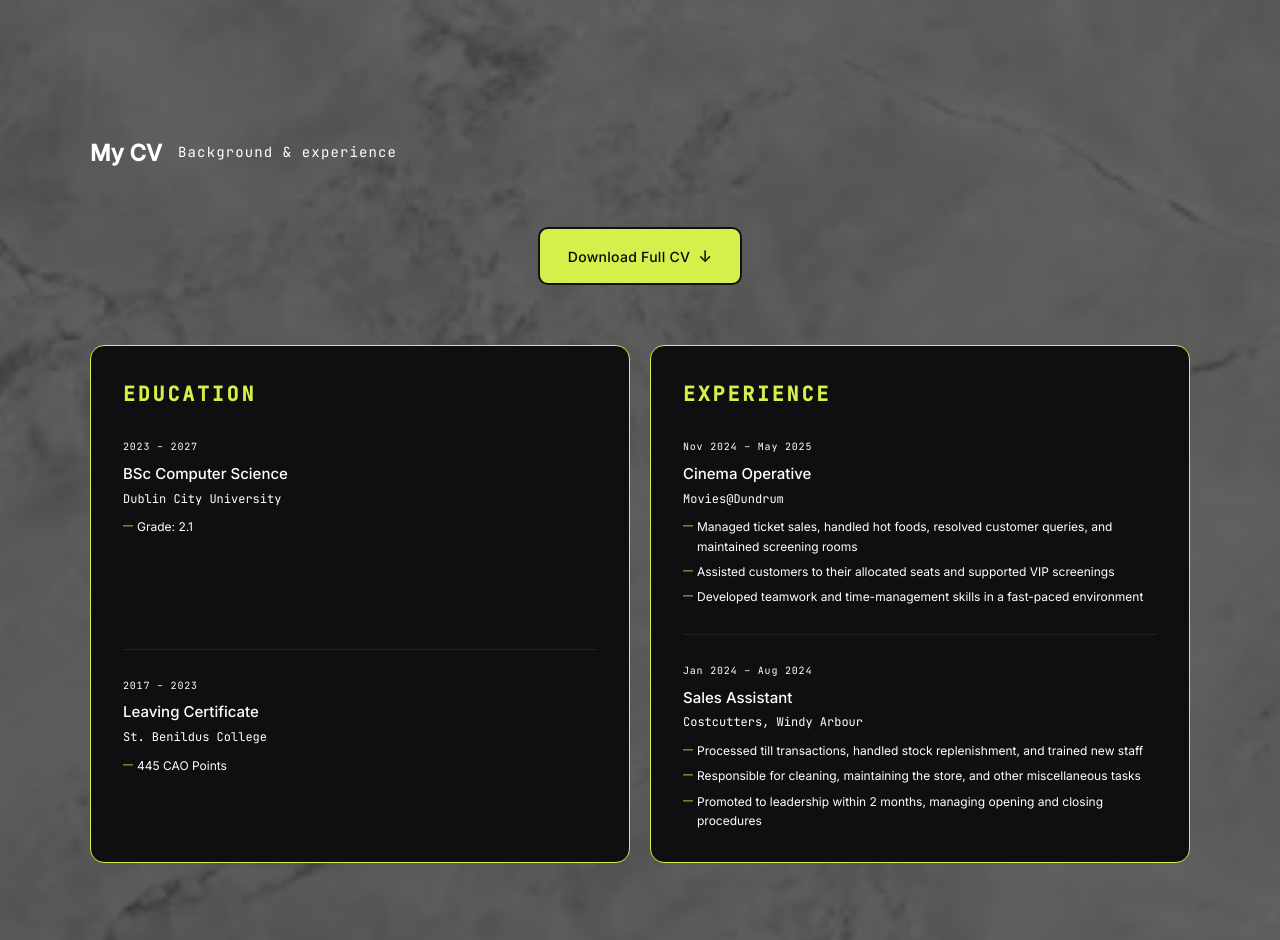
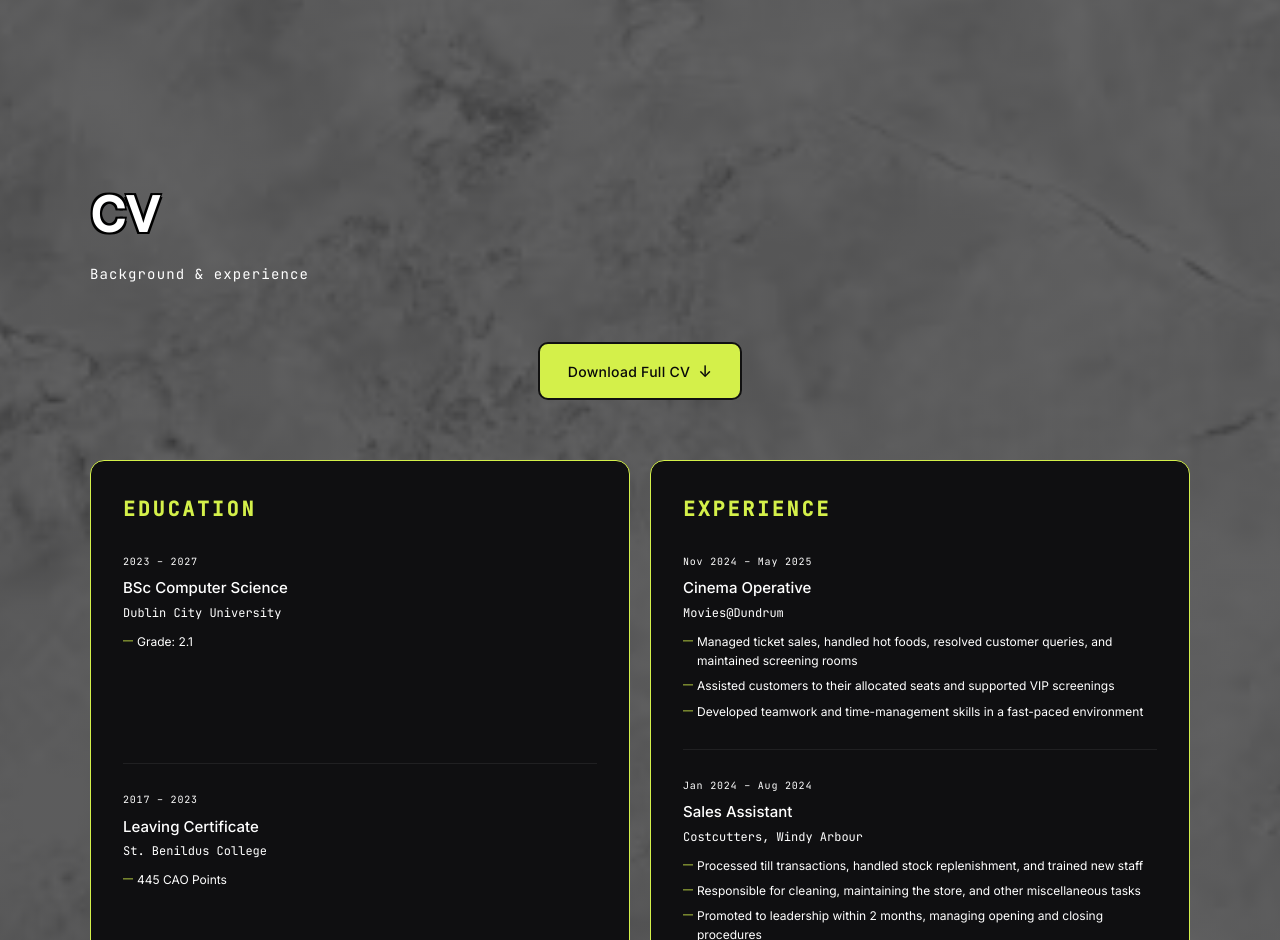
Before and after one commit to Eoghaning/eoghansullivan.github.io, a React (Vite) app: page / in a window 1280 px wide. Shown: the part 1860-2800 px from the top of the page. Built offline with nearby package versions, Linux system fonts and the light colour scheme.

Commit message:
Final second draft changes

```diff
--- a/src/App.css
+++ b/src/App.css
@@ -23,7 +23,7 @@ html { scroll-behavior: smooth; }
 
 body {
   background: linear-gradient(rgba(8,8,9,0.6), rgba(8,8,9,0.6)),
-              url('/bg.jpg') center/cover no-repeat;  /* removed 'fixed' */
+              url('/bg.jpg') center/cover no-repeat;
   color: var(--text);
   font-family: var(--sans);
   font-size: 15px;
@@ -69,6 +69,17 @@ body {
   letter-spacing: 0.08em;
 }
 
+
+.hero-section h1,
+.page-section h1 {
+  font-size: clamp(32px, 4vw, 48px);
+  font-weight: 800;
+  text-shadow: -2px -2px 0 #000,
+                2px -2px 0 #000,
+               -2px  2px 0 #000,
+                2px  2px 0 #000;
+}
+
 @media (max-width: 768px) {
   .page-section { padding: 80px 20px 60px; }
 }
--- a/src/pages/Blog/Blog.jsx
+++ b/src/pages/Blog/Blog.jsx
@@ -48,7 +48,7 @@ export default function Blog() {
               <article key={post.title} className="blog-card">
                 <div className="blog-meta">
                   <span className="blog-date">{new Date(post.date).toLocaleDateString('en-GB', { year: 'numeric', month: 'long', day: 'numeric' })}</span>
-                  <span className="blog-tag">{post.tag}</span>
+
                 </div>
                 <h3 className="blog-title">{post.title}</h3>
                 <p className="blog-preview">{post.preview}</p>
--- a/src/pages/CV/CV.css
+++ b/src/pages/CV/CV.css
@@ -115,3 +115,16 @@
     grid-template-columns: 1fr;
   }
 }
+
+/* Ensure CV header stacks vertically */
+.cv-header {
+  display: block !important;
+}
+.cv-header h1 {
+  display: block;
+  margin-bottom: 0.5rem;
+}
+.cv-header .section-sub {
+  display: block;
+  margin-top: 0;
+}
--- a/src/pages/CV/CV.jsx
+++ b/src/pages/CV/CV.jsx
@@ -4,8 +4,8 @@ export default function CV() {
   return (
     <section id="cv" className="page-section">
       <div className="page-inner">
-        <div className="section-header">
-          <h1>My CV</h1>
+        <div className="section-header cv-header">
+          <h1>CV</h1>
           <p className="section-sub">Background & experience</p>
         </div>
 
```
